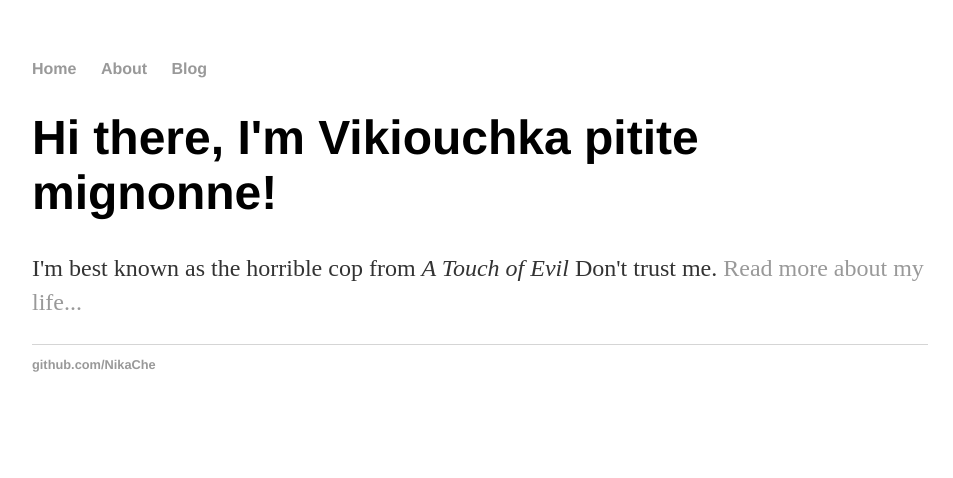
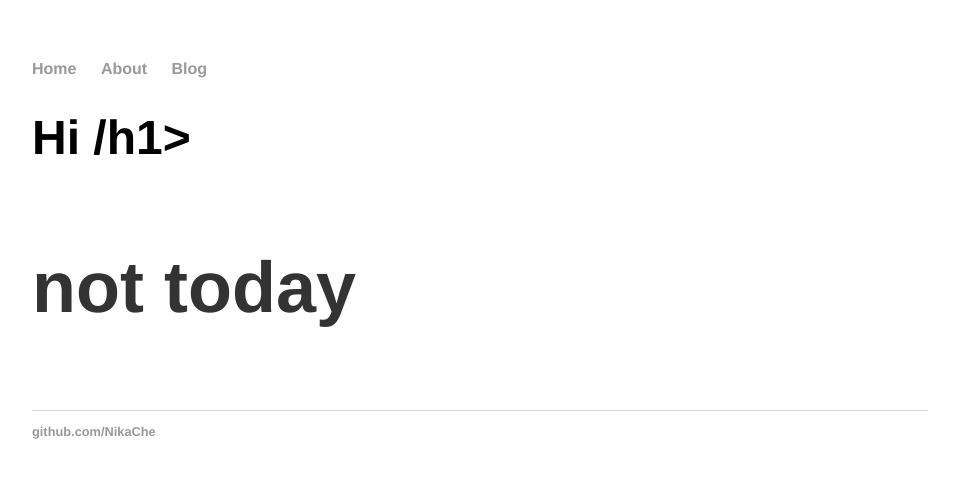
Before and after one commit to NikaChe/nikache.github.io, a Jekyll site: the page built from index.html, in a window 1280 px wide. Shown: the top 478 px of the page, without its empty margins (160-1113 px from the left). Built offline with Jekyll 4.4.1, drawn with Linux system fonts in a browser that asks for light colours.

Commit message:
Update index.html

```diff
--- a/index.html
+++ b/index.html
@@ -3,6 +3,6 @@ layout: default
 title: Blog
 ---
 <div class="blurb">
-	<h1>Hi there, I'm Vikiouchka pitite mignonne!</h1>
-	<p>I'm best known as the horrible cop from <em>A Touch of Evil</em> Don't trust me. <a href="/about">Read more about my life...</a></p>
+	<h1>Hi /h1>
+	<p>not today</p>
 </div><!-- /.blurb -->
```
